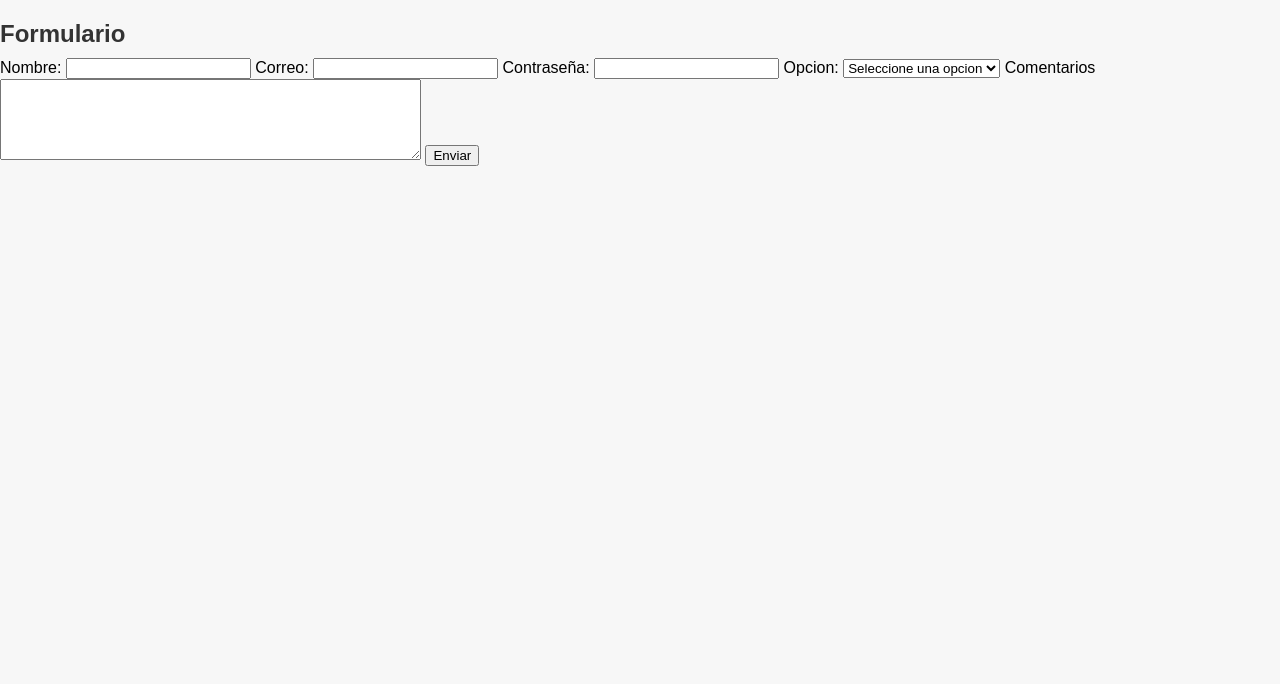
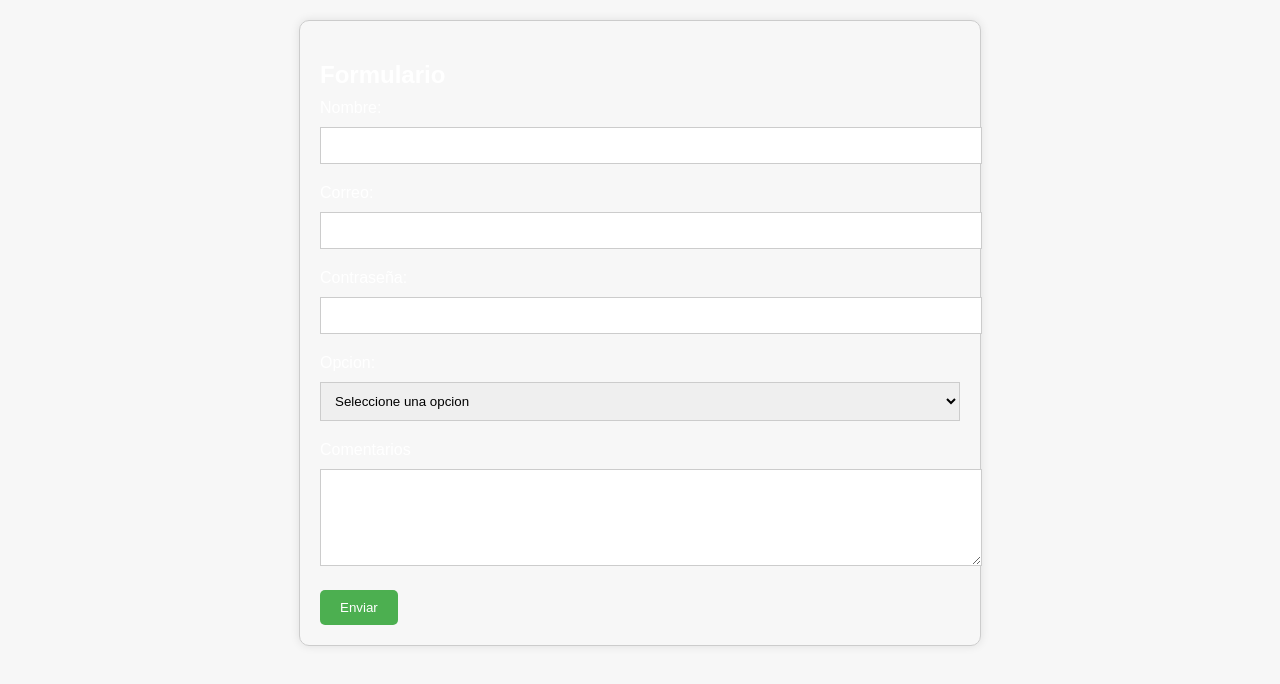
Before and after one commit to HumbertoDev68/Laboratorio_Entregable_1, a plain HTML site: page contacto.html in a window 1280 px wide. Drawn offline with Linux system fonts and the light colour scheme.

Commit message:
Aplicando estilo a Contacto

```diff
--- a/style.css
+++ b/style.css
@@ -90,3 +90,40 @@ footer a {
 footer a:hover {
     color: #ccc;
 }
+
+
+/*Estilos del formulario*/
+form{
+    width: 50%;
+    margin: 20px auto;
+    padding: 20px;
+    border: 1px solid #ccc;
+    border-radius: 10px;
+    box-shadow: 0 0 10px rgba(0, 0, 0, 0.1);
+}
+
+label, h2{
+    display: block;
+    margin-bottom: 10px;
+    color: #fff;
+}
+
+input, select, textarea{
+    width: 100%;
+    padding: 10px;
+    margin-bottom: 20px;
+    border: 1px solid #ccc;
+}
+
+button{
+    background-color: #4CAF50;
+    color: #fff;
+    padding: 10px 20px;
+    border: none;
+    border-radius: 5px;
+    cursor: pointer;
+}
+
+button:hover{
+    background-color: #3e8e41;
+}
```
